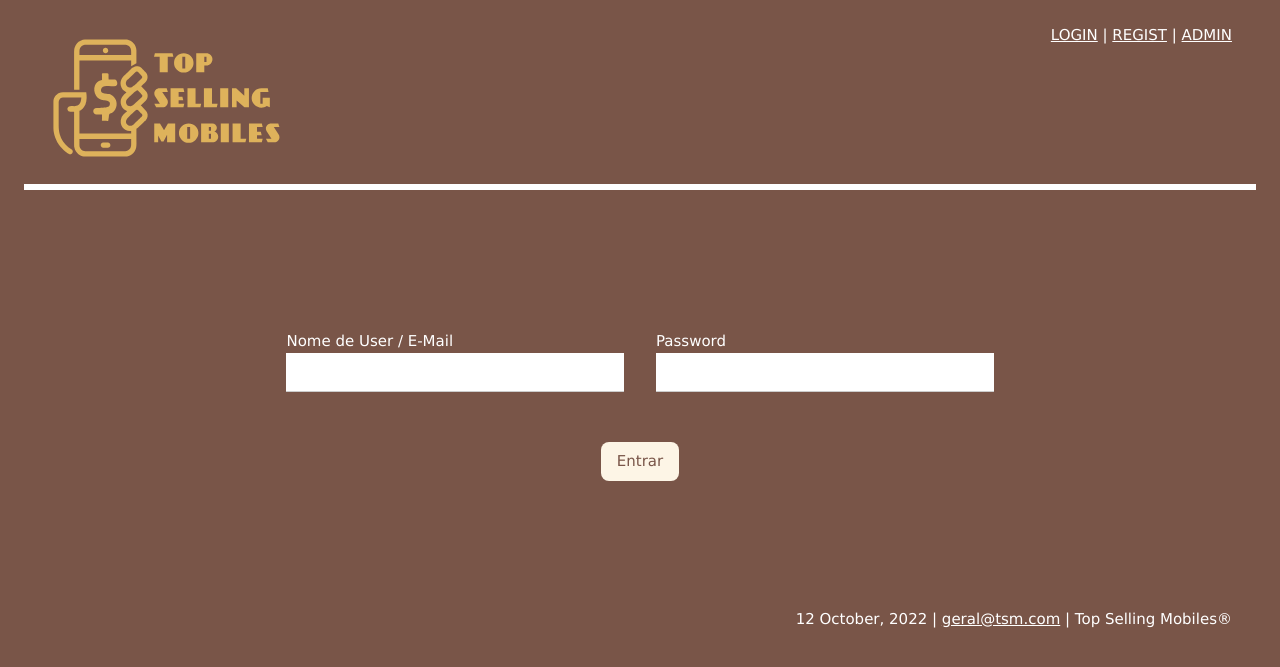
After one commit to RHCM213/tsmobiles, a PHP site: template views/view.login.php in a window 1280 px wide. The commit adds this page. Shown: the top 667 px of the page. Run offline with PHP 8.4, Linux system fonts and the light colour scheme; the template is opened without the code that fills it, so the values that code supplies are empty.

Commit message:
implementada a funcionalidade login/logout // feita  a view para errors // correcção de erros na inserção de registo e outros

```diff
--- /dev/null
+++ b/controllers/cont.400error.php
@@ -0,0 +1,6 @@
+<?php
+
+$title = "Erro #400";
+$alert = "#400 - Pedido Inválido, URL incorrecto!";
+
+require("views/view.error.php");
--- a/controllers/cont.404error.php
+++ b/controllers/cont.404error.php
@@ -1,5 +1,6 @@
 <?php
 
-$title = "#404 - Página não encontrada";
+$title = "Erro #404";
+$alert = "#404 - Página não encontrada!";
 
-require("views/view.404error.php");
+require("views/view.error.php");
--- /dev/null
+++ b/controllers/cont.logout.php
@@ -0,0 +1,4 @@
+<?php
+session_destroy();
+
+header("Location: /");
--- a/controllers/cont.register.php
+++ b/controllers/cont.register.php
@@ -1,7 +1,7 @@
 <?php
 require("models/mod.countries.php");
 
-$title = "Registo";
+$title = "Criar Registo";
 
 $model = new Countries();
 $countries = $model->getcountries();
@@ -41,7 +41,7 @@ if(isset($_POST["send"])) {
         $_POST["password"] === $_POST["confirm_password"]
     ) {
 
-        if(in_array($_POST["user_name"], $userNames) == false){
+        if(!empty(array($userNames)) || in_array($_POST["user_name"], $userNames) == false) {
 
             $user_id = $modelUsers->create($_POST);
 
--- a/index.php
+++ b/index.php
@@ -9,7 +9,7 @@ $controller = $url_parts[1] ?: "home";
 $id = $url_parts[2] ?? "";
 
 
-$controllers = ["home", "mobileslist", "mobile", "register", "404error"];
+$controllers = ["home", "mobileslist", "mobile", "register", "404error", "400error", "login", "logout"];
 
 if (!in_array($controller, $controllers)){
     http_response_code(404);
--- a/layout/header.php
+++ b/layout/header.php
@@ -7,7 +7,7 @@
         <link rel="stylesheet" href="https://www.w3schools.com/w3css/4/w3.css">
         <link rel="stylesheet" href="/css/global.css">
         <script type="text/javascript" src="/js/global.js"></script>
-        <title><?php echo $title; ?> - TSM</title>
+        <title><?= $title; ?> - TSM</title>
 
         <style></style>
     </head>
@@ -17,10 +17,18 @@
                 <h1><a href="/"><img src="/images/logo_tsm.svg" alt="tsm logo" style="width:40%"></a></h1>
             </div>
             <nav class="w3-col s6 w3-right-align" style="text-transform: uppercase">
-                <a href="/">login</a> |
-                <a href="/">logout</a> |
+        <?php
+            if(isset($_SESSION["user_id"])) {
+                echo '<a href="/logout">logout</a> |';
+            }
+            else {
+                echo '
+                <a href="/login">login</a> |
                 <a href="/register">regist</a> |
-                <a href="/">admin</a>
+                ';
+            }
+        ?>
+                <a href="/admin">admin</a>
             </nav>
         </header>
         <main>
--- a/views/view.404error.php
+++ b/views/view.error.php
@@ -5,12 +5,12 @@
     <meta http-equiv="X-UA-Compatible" content="IE=edge">
     <meta name="viewport" content="width=device-width, initial-scale=1.0">
     <link rel="stylesheet" href="https://www.w3schools.com/w3css/4/w3.css">
-    <title><?= $title ?></title>
+    <title><?= $title; ?> - TSM</title>
 </head>
 <body>
     <div class="w3-container w3-center">
-        <p class="w3-xlarge w3-text-red"><?= $title ?></p>
-        <img src="/images/404_error.png" alt="car" style="width:30%">
+        <p class="w3-xlarge w3-text-red" role="alert"><?= $alert ?></p>
+        <img src="/images/error.png" alt="car" style="width:30%">
         <div class="w3-center">
             <a href="/" class="w3-red w3-button w3-round-large w3-hover-brown" style="text-transform: uppercase">Home</a>
         </div>
--- /dev/null
+++ b/views/view.login.php
@@ -0,0 +1,35 @@
+<?php
+require("layout/header.php");
+?>
+
+<?php
+    if(isset($support_msg)) {
+        echo '<p role="alert">' .$support_msg. '</p>';
+    }
+?>
+
+
+        <div class="w3-row" style="width:60%; margin:auto">
+            <h2 class="w3-center" style="margin:0"><?= $title ?></h2>
+            <form method="post" action="/login" style="margin-top:40px">
+                <div>
+                    <div class="w3-half w3-container">
+                        <label>Nome de User / E-Mail
+                            <input class="w3-input" type="text" name="login_ref">
+                        </label>
+                    </div>
+                    <div class="w3-half w3-container"">
+                        <label> Password
+                            <input class="w3-input" type="password" name="password" required minlength="8" maxlength="255">
+                        </label>
+                    </div>
+                </div>
+                <div class="w3-center">
+                    <button class="w3-text-brown w3-sand w3-button w3-round-large w3-hover-dark-grey" type="submit" name="send" style="margin-top:50px">Entrar</button>
+                </div>
+            </form>
+        </div>
+
+
+<?php
+require("layout/footer.php");
--- a/views/view.register.php
+++ b/views/view.register.php
@@ -10,8 +10,8 @@ require("layout/header.php");
 
 
         <div class="w3-row" style="width:60%; margin:auto">
-            <h2 class="w3-center" style="margin:0">Efectuar Registo</h2>
-            <form class="regis-form" method="post" action="/register" style="margin-top:40px">
+            <h2 class="w3-center" style="margin:0"><?= $title ?></h2>
+            <form method="post" action="/register" style="margin-top:40px">
                 <div>
                     <div class="w3-half w3-container">
                         <label>Nome de User
```
Also changed, not shown: controllers/cont.login.php (added, +29 -0 lines), controllers/cont.mobile.php (+13 -0 lines), models/mod.users.php (+21 -0 lines), images/error.png (renamed from images/404_error.png).
